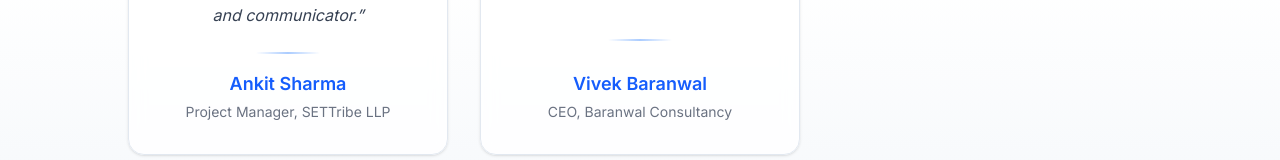
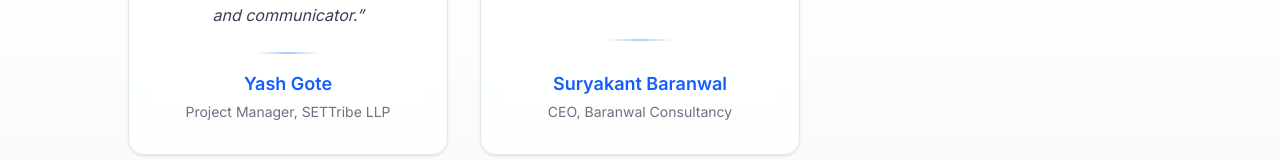
Before and after one commit to RB1600/Portfolio_React, a React (Vite) app: page / in a window 1280 px wide. Shown: the part 4839-4999 px from the top of the page. Built offline with nearby package versions, Linux system fonts and the light colour scheme.

Commit message:
solve name missmatch issue

```diff
--- a/src/data/testimonials.js
+++ b/src/data/testimonials.js
@@ -1,11 +1,11 @@
 export const testimonials = [
     {
-        name: "Ankit Sharma",
+        name: "Yash Gote",
         role: "Project Manager, SETTribe LLP",
         feedback: "Rohit delivered complex frontend modules on time and maintained high-quality code standards. Great problem solver and communicator."
     },
     {
-        name: "Vivek Baranwal",
+        name: "Suryakant Baranwal",
         role: "CEO, Baranwal Consultancy",
         feedback: "He understood the requirements quickly and implemented secure authentication and dashboards efficiently."
     }
```
Also changed, not shown: src/components/SEO.jsx (deleted).
